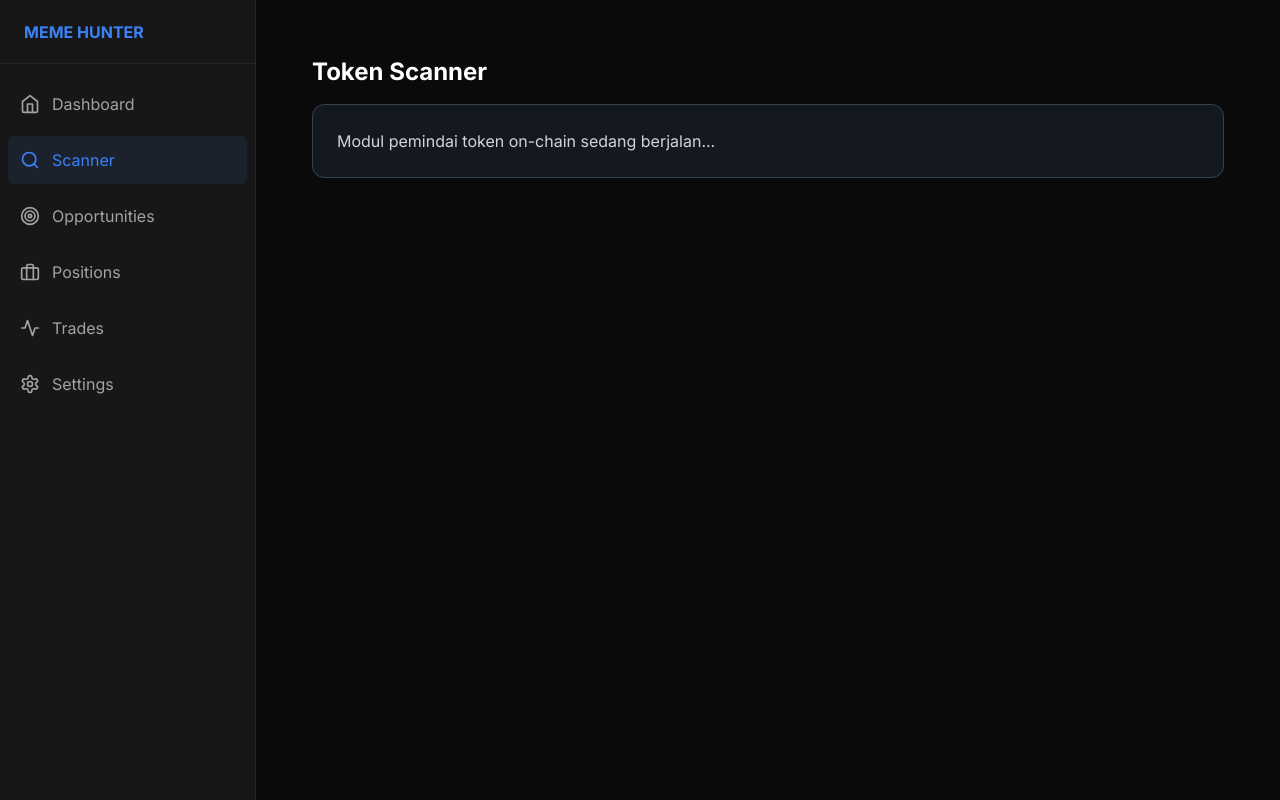
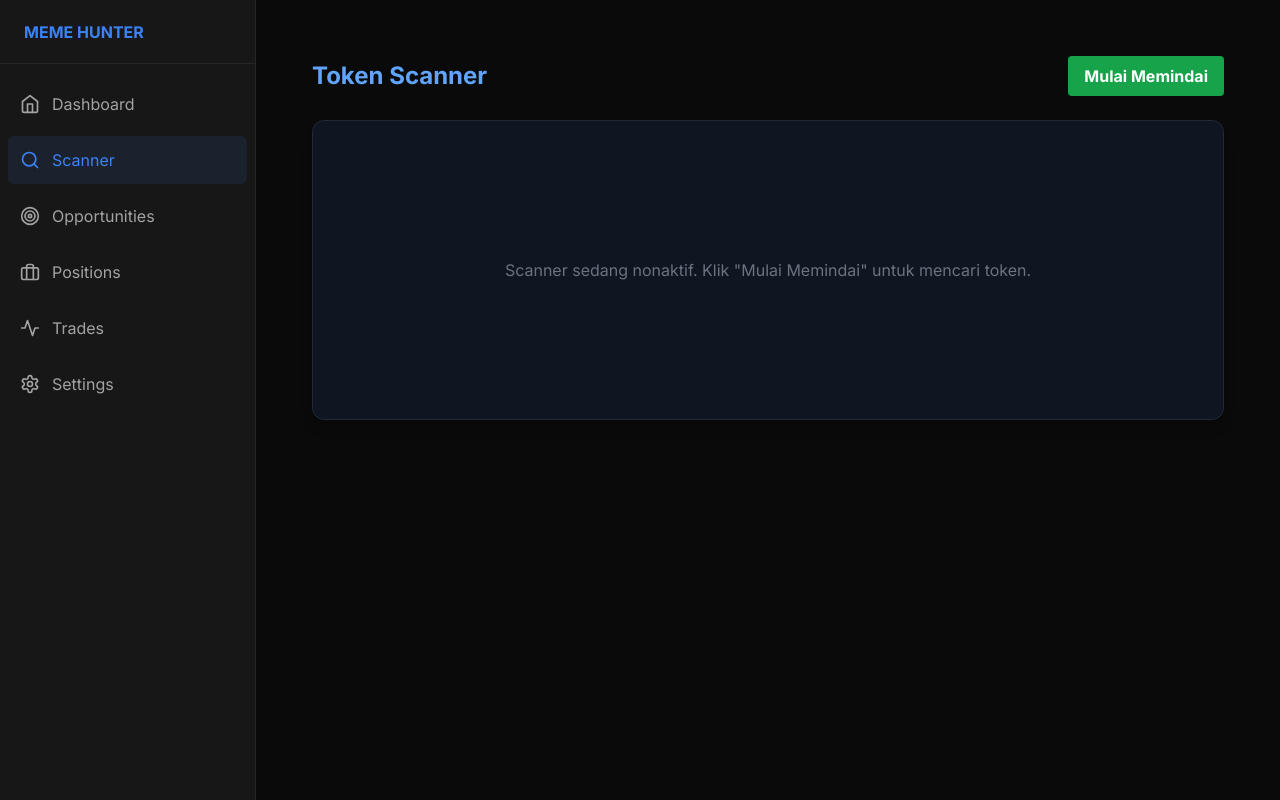
Before and after one commit to winsukses351-oss/solana-win, a Next.js app: page /scanner in a window 1280 px wide. Built offline with nearby package versions, Linux system fonts and the light colour scheme.

Commit message:
Implement token scanner functionality with UI

```diff
--- a/app/scanner/page.tsx
+++ b/app/scanner/page.tsx
@@ -1,9 +1,30 @@
+'use client';
+import { useState } from 'react';
+
 export default function ScannerPage() {
+  const [isScanning, setIsScanning] = useState(false);
+
   return (
-    <div className="p-6 text-white">
-      <h1 className="text-2xl font-bold mb-4">Token Scanner</h1>
-      <div className="bg-gray-800/50 p-6 rounded-xl border border-gray-700">
-        <p className="text-gray-300">Modul pemindai token on-chain sedang berjalan...</p>
+    <div className="p-6 text-white w-full">
+      <div className="flex justify-between items-center mb-6">
+        <h1 className="text-2xl font-bold text-blue-400">Token Scanner</h1>
+        <button
+          onClick={() => setIsScanning(!isScanning)}
+          className={`px-4 py-2 rounded font-bold transition ${isScanning ? 'bg-red-600 hover:bg-red-700' : 'bg-green-600 hover:bg-green-700'}`}
+        >
+          {isScanning ? 'Hentikan Pemindaian' : 'Mulai Memindai'}
+        </button>
+      </div>
+
+      <div className="bg-gray-900/80 p-6 rounded-xl border border-gray-800 shadow-lg min-h-[300px] flex items-center justify-center">
+        {isScanning ? (
+          <div className="flex flex-col items-center">
+            <div className="w-8 h-8 border-4 border-blue-500 border-t-transparent rounded-full animate-spin mb-4"></div>
+            <p className="text-gray-300 font-mono text-sm">Mendengarkan jaringan Solana untuk pool likuiditas baru (Raydium)...</p>
+          </div>
+        ) : (
+          <p className="text-gray-500">Scanner sedang nonaktif. Klik "Mulai Memindai" untuk mencari token.</p>
+        )}
       </div>
     </div>
   );
```
